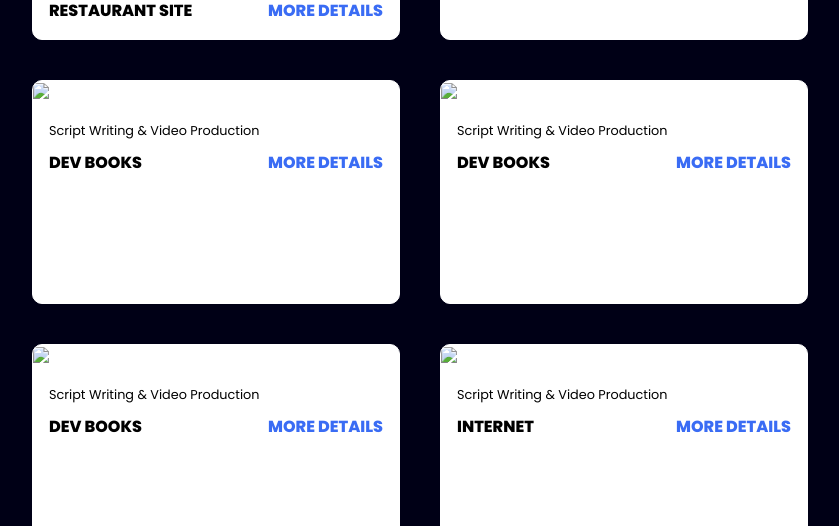
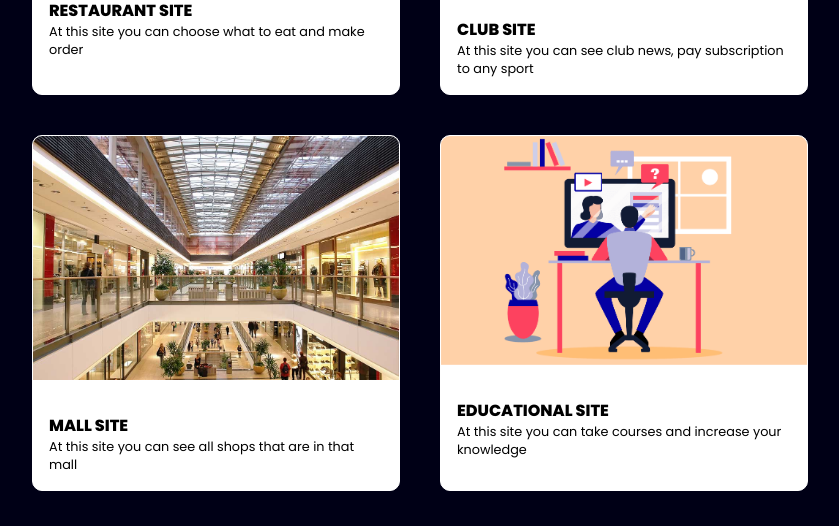
Before and after one commit to youssef19200/webPortfolio, a plain HTML site: page index.html in a window 1280 px wide. Shown: the part 2772-3298 px from the top of the page, without its empty margins (220-1059 px from the left). Drawn offline with Linux system fonts and the light colour scheme.

Commit message:
Add files via upload

```diff
--- a/index.html
+++ b/index.html
@@ -95,71 +95,73 @@
                     <img src="restaurant.jpg" />
                 </div>
                 <div class="project-info">
-                   <!-- <p class="project-category">Script Writing & Video Production</p> -->
+                   <!-- -->
                     <strong class="project-title">
-                        <span>Restaurant Site</span>
-                        <a href="#" class="more-details">More details</a>
+                        <span>Restaurant site </span>
+                       <!-- <a href="#" class="more-details">More details</a>-->
                     </strong>
+                     <p class="project-category">At this site you can choose what to eat and make order </p>
                 </div>
             </div>
             <div class="project-card">
                 <div class="project-image">
-                    <img src="images/work2.jpg" />
+                    <img src="WhatsApp-Image-2022-03-13-at-2.22.04-PM.jpeg" />
                 </div>
                 <div class="project-info">
-                    <p class="project-category">Script Writing & Video Production</p>
+
                     <strong class="project-title">
-                        <span>Dev Books</span>
-                        <a href="#" class="more-details">More details</a>
+                        <span>Club site</span>
+                      <!-- <a href="#" class="more-details">More details</a>-->
                     </strong>
+                    <p class="project-category">At this site you can see club news, pay subscription to any sport  </p>
                 </div>
             </div>
             <div class="project-card">
                 <div class="project-image">
-                    <img src="images/work3.jpg" />
+                    <img src="Shopping-Mall.jpg" />
                 </div>
                 <div class="project-info">
-                    <p class="project-category">Script Writing & Video Production</p>
+
                     <strong class="project-title">
-                        <span>Dev Books</span>
-                        <a href="#" class="more-details">More details</a>
-                    </strong>
+                        <span>Mall Site</span>
+                       <!--  <a href="#" class="more-details">More details</a>-->
+                    </strong><p class="project-category">At this site you can see all shops that are in that mall</p>
                 </div>
             </div>
             <div class="project-card">
                 <div class="project-image">
-                    <img src="images/work4.jpg" />
+                    <img src="Educational-Websites.png" />
                 </div>
                 <div class="project-info">
-                    <p class="project-category">Script Writing & Video Production</p>
+
                     <strong class="project-title">
-                        <span>Dev Books</span>
-                        <a href="#" class="more-details">More details</a>
-                    </strong>
+                        <span>Educational site</span>
+                     <!--   <a href="#" class="more-details">More details</a>-->
+                    </strong><p class="project-category">At this site you can take courses and increase your knowledge</p>
                 </div>
             </div>
             <div class="project-card">
                 <div class="project-image">
-                    <img src="images/work5.jpg" />
+                    <img src="images2.jpeg" />
                 </div>
                 <div class="project-info">
-                    <p class="project-category">Script Writing & Video Production</p>
+
                     <strong class="project-title">
-                        <span>Dev Books</span>
-                        <a href="#" class="more-details">More details</a>
-                    </strong>
+                        <span>Mobile shop site</span>
+                      <!--  <a href="#" class="more-details">More details</a>-->
+                    </strong>  <p class="project-category">At this site you can see all mobile specifications and make order for any mobile you want</p>
                 </div>
             </div>
             <div class="project-card">
                 <div class="project-image">
-                    <img src="images/work6.jpg" />
+                    <img src="WhatsApp Image 2024-10-04 at 11.48.44_eacce1ee.jpg" />
                 </div>
                 <div class="project-info">
-                    <p class="project-category">Script Writing & Video Production</p>
+
                     <strong class="project-title">
-                        <span>Internet</span>
-                        <a href="#" class="more-details">More details</a>
-                    </strong>
+                        <span>IEEE Site</span>
+                      <!-- <a href="#" class="more-details">More details</a>-->
+                    </strong>   <p class="project-category">At this site we share our projects as IT team for IEEE</p>
                 </div>
             </div>
         </div>
```
Also changed, not shown: Educational-Websites.png (added), Shopping-Mall.jpg (added), WhatsApp Image 2024-10-04 at 11.48.44_eacce1ee.jpg (added), WhatsApp-Image-2022-03-13-at-2.22.04-PM.jpeg (added), images2.jpeg (added).
